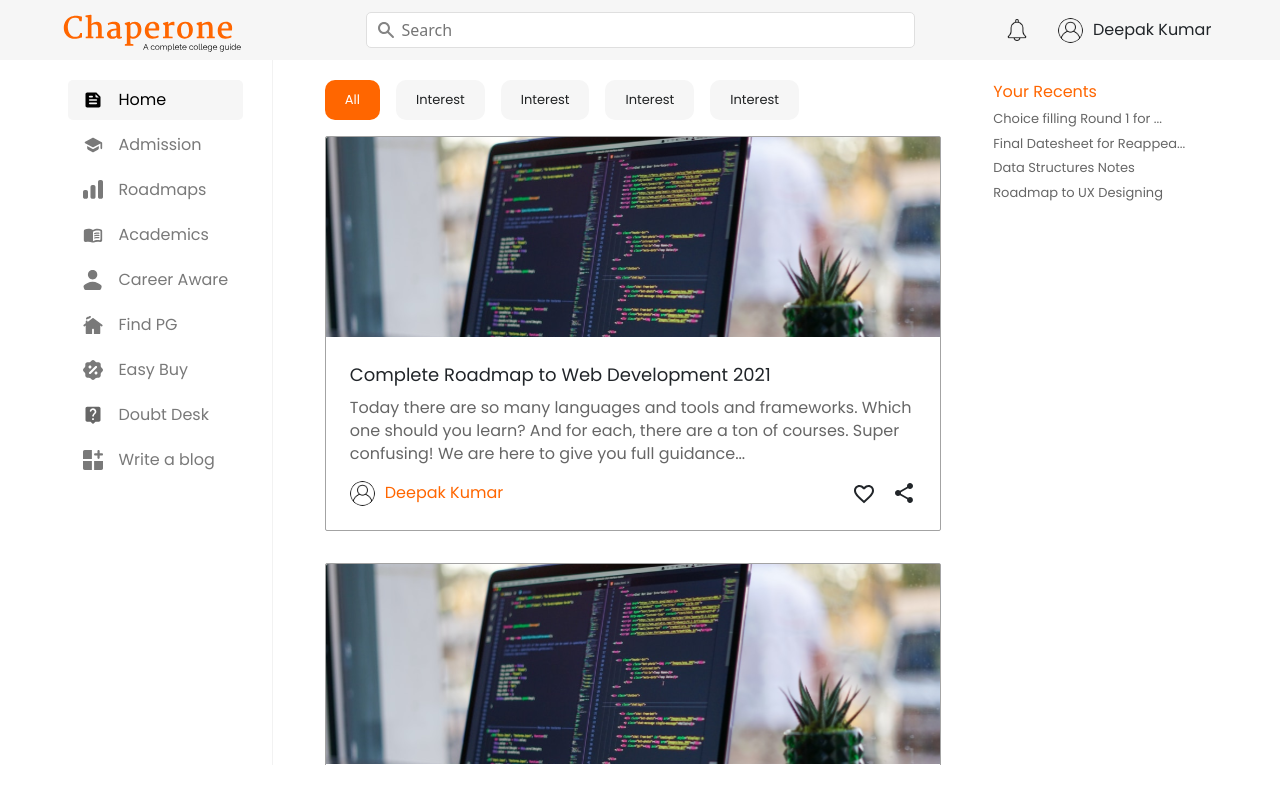
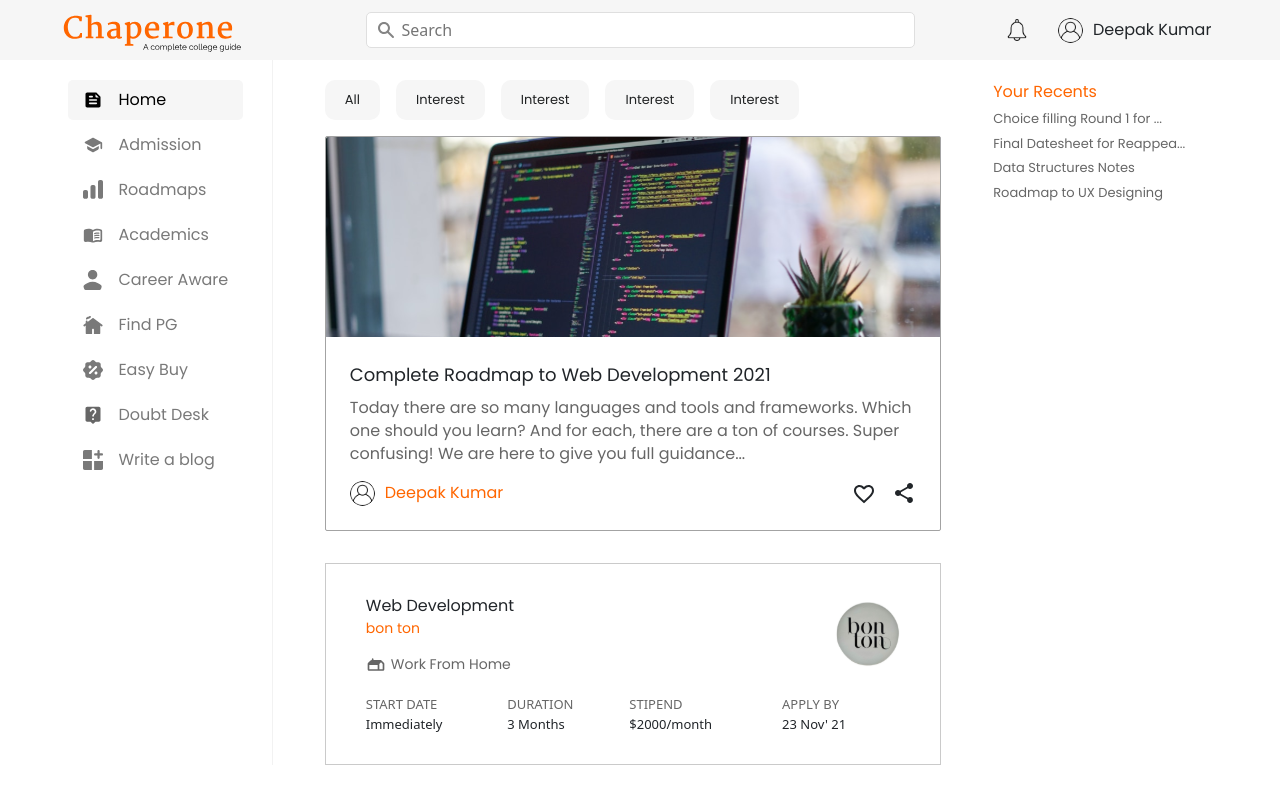
Before and after one commit to Devender00999/Chaperone-Frontend, a React (Create React App) app: page /home in a window 1280 px wide. Built offline with nearby package versions, Linux system fonts and the light colour scheme.

Commit message:
added Career Card

```diff
--- a/src/pages/HomeScreen.jsx
+++ b/src/pages/HomeScreen.jsx
@@ -10,7 +10,7 @@ import Navbar from "../styledComponents/Navbar/Navbar";
 import SideBar from "../styledComponents/SidePanel/SideBar";
 import Tags from "../styledComponents/Tags/Tags";
 import RightSideBar from "../styledComponents/SidePanel/RightSideBar";
-import { PrimaryButton } from "../components/common/Button.styles";
+import CareerCard from "../styledComponents/CareerCard/CareerCard";
 
 const HomeScreen = (props) => {
   const tags = [
@@ -22,21 +22,6 @@ const HomeScreen = (props) => {
   ];
 
   const blogs = [
-    {
-      image: "/images/blogs/Image.svg",
-      heading: "Complete Roadmap to Web Development 2021",
-      desc: "Today there are so many languages and tools and frameworks. Which one should you learn? And for each, there are a ton of courses. Super confusing! We are here to give you full guidance...",
-    },
-    {
-      image: "/images/blogs/Image.svg",
-      heading: "Complete Roadmap to Web Development 2021",
-      desc: "Today there are so many languages and tools and frameworks. Which one should you learn? And for each, there are a ton of courses. Super confusing! We are here to give you full guidance...",
-    },
-    {
-      image: "/images/blogs/Image.svg",
-      heading: "Complete Roadmap to Web Development 2021",
-      desc: "Today there are so many languages and tools and frameworks. Which one should you learn? And for each, there are a ton of courses. Super confusing! We are here to give you full guidance...",
-    },
     {
       image: "/images/blogs/Image.svg",
       heading: "Complete Roadmap to Web Development 2021",
@@ -55,7 +40,7 @@ const HomeScreen = (props) => {
             {blogs.map((blog) => (
               <BlogsCard {...blog} />
             ))}
-            <PrimaryButton>View PG Details</PrimaryButton>
+            <CareerCard />
           </MainContent>
           <RightSideBar />
         </Content>
--- /dev/null
+++ b/src/styledComponents/CareerCard/CareerCard.jsx
@@ -0,0 +1,50 @@
+import React from "react";
+import {
+  CareerCardContainer,
+  CareerTitleContainer,
+  CareerHeader,
+  CareerTitle,
+  CareerCompany,
+  CareerLogo,
+  CareerTypeContainer,
+  CareerTypeImage,
+  CareerTypeText,
+  CareerTable,
+  CareerTableRow,
+  CareerTableData,
+  CareerTableHeading,
+} from "./CareerCard.styles";
+
+const CareerCard = () => {
+  return (
+    <CareerCardContainer>
+      <CareerHeader>
+        <CareerTitleContainer>
+          <CareerTitle>Web Development</CareerTitle>
+          <CareerCompany>bon ton</CareerCompany>
+          <CareerTypeContainer>
+            <CareerTypeImage src="/images/career-card/home.svg" alt="home" />
+            <CareerTypeText>Work From Home</CareerTypeText>
+          </CareerTypeContainer>
+        </CareerTitleContainer>
+        <CareerLogo src="/images/career-card/bonton.svg" />
+      </CareerHeader>
+      <CareerTable>
+        <CareerTableRow>
+          <CareerTableHeading>START DATE</CareerTableHeading>
+          <CareerTableHeading>DURATION</CareerTableHeading>
+          <CareerTableHeading>STIPEND</CareerTableHeading>
+          <CareerTableHeading>APPLY BY</CareerTableHeading>
+        </CareerTableRow>
+        <CareerTableRow>
+          <CareerTableData>Immediately</CareerTableData>
+          <CareerTableData>3 Months</CareerTableData>
+          <CareerTableData>$2000/month</CareerTableData>
+          <CareerTableData>23 Nov' 21</CareerTableData>
+        </CareerTableRow>
+      </CareerTable>
+    </CareerCardContainer>
+  );
+};
+
+export default CareerCard;
--- /dev/null
+++ b/src/styledComponents/CareerCard/CareerCard.styles.jsx
@@ -0,0 +1,65 @@
+import styled from "styled-components";
+
+export const CareerCardContainer = styled.div`
+  display: flex;
+  padding: 1.875rem 2.5rem;
+  flex-direction: column;
+  margin: 1rem 2rem;
+  border: 1px solid #cacaca;
+`;
+
+export const CareerTitle = styled.p`
+  font-family: poppins;
+  margin-bottom: 0;
+`;
+
+export const CareerCompany = styled.p`
+  color: #ff6600;
+  font-family: poppins;
+  margin-bottom: 0;
+  font-size: 14px;
+`;
+
+export const CareerHeader = styled.div`
+  display: flex;
+  justify-content: space-between;
+`;
+
+export const CareerTypeContainer = styled.div`
+  display: Flex;
+  align-items: center;
+  column-gap: 5px;
+  margin-top: 15px;
+`;
+
+export const CareerTypeImage = styled.img`
+  width: 20px;
+  height: 20px;
+`;
+export const CareerTypeText = styled.p`
+  color: #666666;
+  font-size: 14px;
+  margin: 0;
+  font-family: poppins;
+`;
+export const CareerLogo = styled.img`
+  width: 65px;
+  height: 100%;
+`;
+export const CareerTitleContainer = styled.div``;
+
+// Table
+export const CareerTable = styled.table`
+  margin-top: 20px;
+`;
+export const CareerTableRow = styled.tr``;
+
+export const CareerTableHeading = styled.td`
+  font-size: 13px;
+
+  color: #666666;
+`;
+
+export const CareerTableData = styled.td`
+  font-size: 13px;
+`;
--- a/src/styledComponents/Tags/Tags.jsx
+++ b/src/styledComponents/Tags/Tags.jsx
@@ -1,11 +1,13 @@
-import React from "react";
+import React, { useState } from "react";
 import { Tag, TagContainer } from "./Tags.styles";
 
 const Tags = (props) => {
+  const [tag, setTag] = useState("");
+  console.log(props.tags, tag);
   return (
     <TagContainer>
       {props.tags.map((tag, index) => (
-        <Tag key={index} selected={tag.selected}>
+        <Tag key={index} onClick={() => setTag(index)} selected={index === tag}>
           {tag.value}
         </Tag>
       ))}
```
Also changed, not shown: public/images/career-card/bonton.svg (added), public/images/career-card/home.svg (added).
